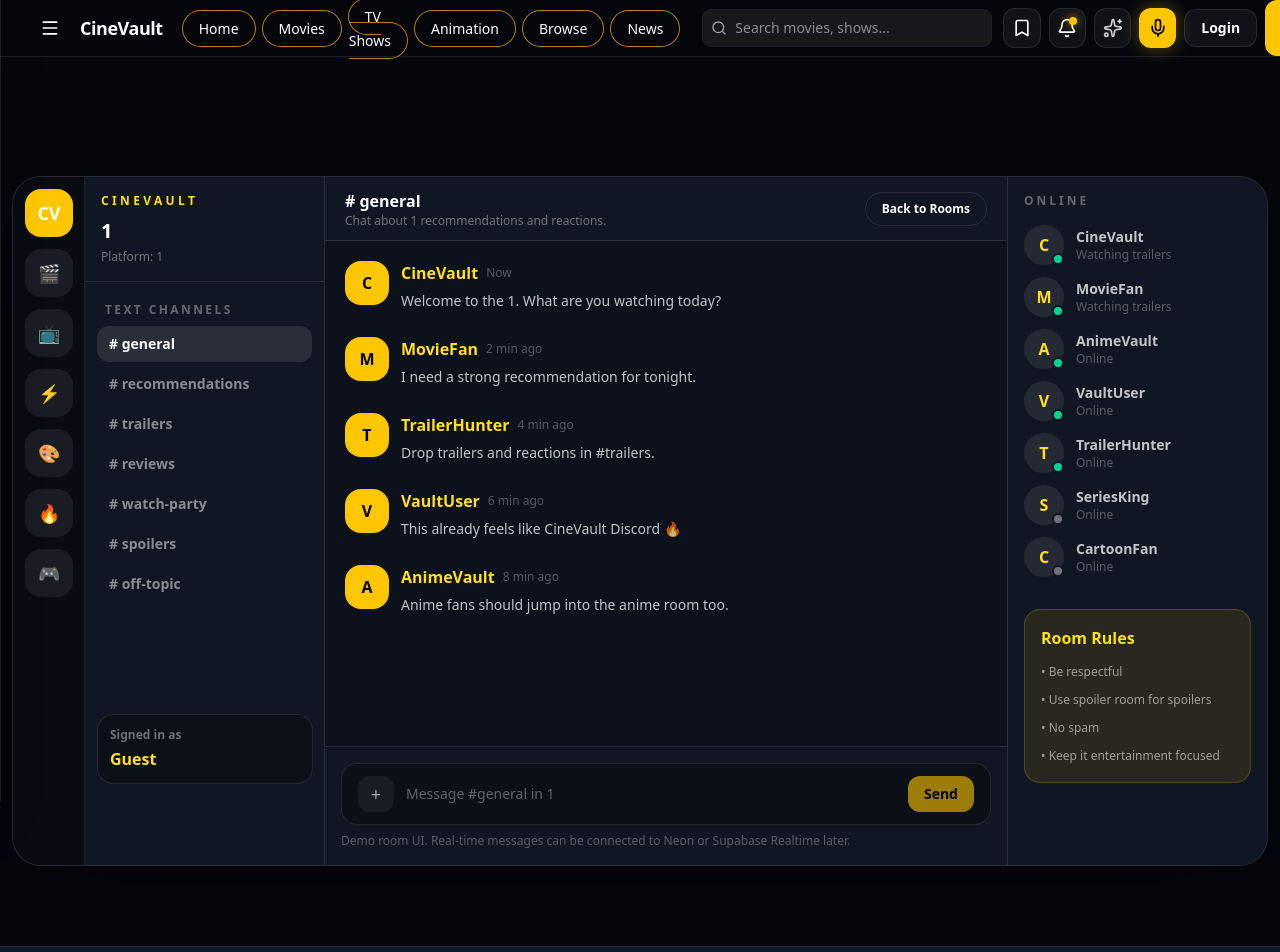
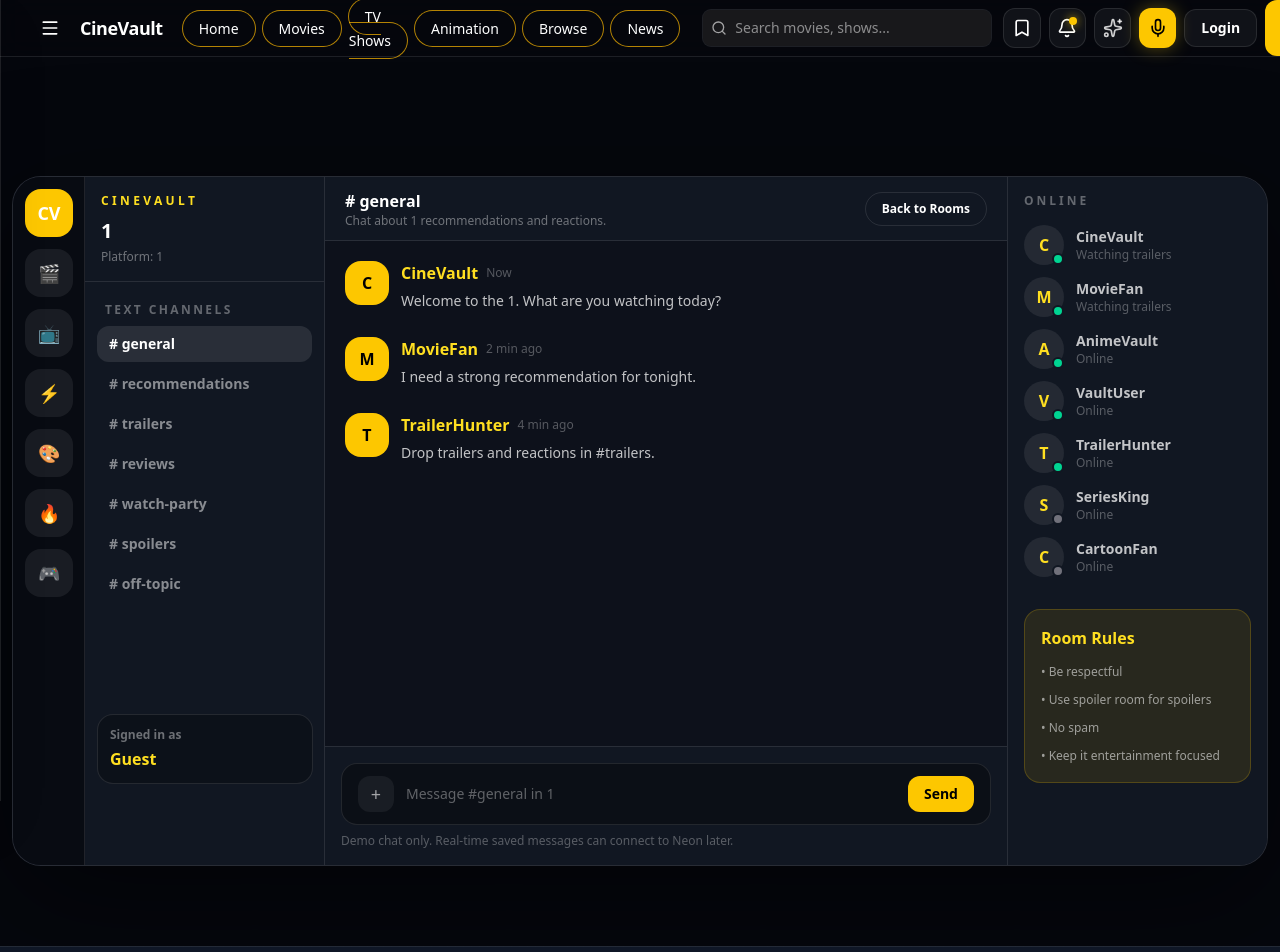
Before and after one commit to breezy23333/cinevault, a Next.js app: page /rooms/1/1 in a window 1280 px wide. Shown: the top 952 px of the page. Built offline with nearby package versions, Linux system fonts and the light colour scheme.

Commit message:
Add interactive room chat client

```diff
--- a/app/rooms/[platform]/[room]/page.tsx
+++ b/app/rooms/[platform]/[room]/page.tsx
@@ -1,5 +1,6 @@
 import type { Metadata } from "next";
 import Link from "next/link";
+import RoomChatClient from "@/components/RoomChatClient";
 
 export const metadata: Metadata = {
   title: "CineVault Room | Chat",
@@ -141,56 +142,7 @@ export default async function RoomPage({ params }: PageProps) {
                 </Link>
               </header>
 
-              <div className="flex-1 space-y-6 overflow-y-auto p-5">
-                {[
-                  ["CineVault", `Welcome to the ${title}. What are you watching today?`, "Now"],
-                  ["MovieFan", "I need a strong recommendation for tonight.", "2 min ago"],
-                  ["TrailerHunter", "Drop trailers and reactions in #trailers.", "4 min ago"],
-                  ["VaultUser", "This already feels like CineVault Discord 🔥", "6 min ago"],
-                  ["AnimeVault", "Anime fans should jump into the anime room too.", "8 min ago"],
-                ].map(([name, text, time]) => (
-                  <div key={`${name}-${time}`} className="flex gap-3">
-                    <div className="grid h-11 w-11 shrink-0 place-items-center rounded-2xl bg-yellow-400 font-black text-black">
-                      {name.slice(0, 1)}
-                    </div>
-
-                    <div>
-                      <div className="flex items-center gap-2">
-                        <p className="font-black text-yellow-300">{name}</p>
-                        <span className="text-xs text-white/30">{time}</span>
-                      </div>
-                      <p className="mt-1 max-w-3xl text-sm leading-6 text-white/75">
-                        {text}
-                      </p>
-                    </div>
-                  </div>
-                ))}
-              </div>
-
-              <div className="border-t border-white/10 bg-[#111722] p-4">
-                <div className="flex items-center gap-3 rounded-2xl border border-white/10 bg-black/35 px-4 py-3">
-                  <button className="grid h-9 w-9 place-items-center rounded-xl bg-white/[0.06] text-lg text-white/60">
-                    +
-                  </button>
-
-                  <input
-                    disabled
-                    placeholder={`Message #general in ${title}`}
-                    className="min-w-0 flex-1 bg-transparent text-sm text-white/60 outline-none placeholder:text-white/35"
-                  />
-
-                  <button
-                    disabled
-                    className="rounded-xl bg-yellow-400 px-4 py-2 text-sm font-black text-black opacity-60"
-                  >
-                    Send
-                  </button>
-                </div>
-
-                <p className="mt-2 text-xs text-white/30">
-                  Demo room UI. Real-time messages can be connected to Neon or Supabase Realtime later.
-                </p>
-              </div>
+              <RoomChatClient title={title} />
             </section>
 
             {/* Members */}
--- /dev/null
+++ b/components/RoomChatClient.tsx
@@ -0,0 +1,104 @@
+"use client";
+
+import { useState } from "react";
+
+type Message = {
+  name: string;
+  text: string;
+  time: string;
+};
+
+export default function RoomChatClient({ title }: { title: string }) {
+  const [text, setText] = useState("");
+  const [messages, setMessages] = useState<Message[]>([
+    {
+      name: "CineVault",
+      text: `Welcome to the ${title}. What are you watching today?`,
+      time: "Now",
+    },
+    {
+      name: "MovieFan",
+      text: "I need a strong recommendation for tonight.",
+      time: "2 min ago",
+    },
+    {
+      name: "TrailerHunter",
+      text: "Drop trailers and reactions in #trailers.",
+      time: "4 min ago",
+    },
+  ]);
+
+  function sendMessage(e: React.FormEvent) {
+    e.preventDefault();
+
+    if (!text.trim()) return;
+
+    setMessages((prev) => [
+      ...prev,
+      {
+        name: "Guest",
+        text: text.trim(),
+        time: "Now",
+      },
+    ]);
+
+    setText("");
+  }
+
+  return (
+    <>
+      <div className="flex-1 space-y-6 overflow-y-auto p-5">
+        {messages.map((msg, index) => (
+          <div key={`${msg.name}-${index}`} className="flex gap-3">
+            <div className="grid h-11 w-11 shrink-0 place-items-center rounded-2xl bg-yellow-400 font-black text-black">
+              {msg.name.slice(0, 1)}
+            </div>
+
+            <div>
+              <div className="flex items-center gap-2">
+                <p className="font-black text-yellow-300">{msg.name}</p>
+                <span className="text-xs text-white/30">{msg.time}</span>
+              </div>
+
+              <p className="mt-1 max-w-3xl text-sm leading-6 text-white/75">
+                {msg.text}
+              </p>
+            </div>
+          </div>
+        ))}
+      </div>
+
+      <form
+        onSubmit={sendMessage}
+        className="border-t border-white/10 bg-[#111722] p-4"
+      >
+        <div className="flex items-center gap-3 rounded-2xl border border-white/10 bg-black/35 px-4 py-3">
+          <button
+            type="button"
+            className="grid h-9 w-9 place-items-center rounded-xl bg-white/[0.06] text-lg text-white/60"
+          >
+            +
+          </button>
+
+          <input
+            value={text}
+            onChange={(e) => setText(e.target.value)}
+            placeholder={`Message #general in ${title}`}
+            className="min-w-0 flex-1 bg-transparent text-sm text-white outline-none placeholder:text-white/35"
+          />
+
+          <button
+            type="submit"
+            className="rounded-xl bg-yellow-400 px-4 py-2 text-sm font-black text-black hover:bg-yellow-300"
+          >
+            Send
+          </button>
+        </div>
+
+        <p className="mt-2 text-xs text-white/30">
+          Demo chat only. Real-time saved messages can connect to Neon later.
+        </p>
+      </form>
+    </>
+  );
+}
```
